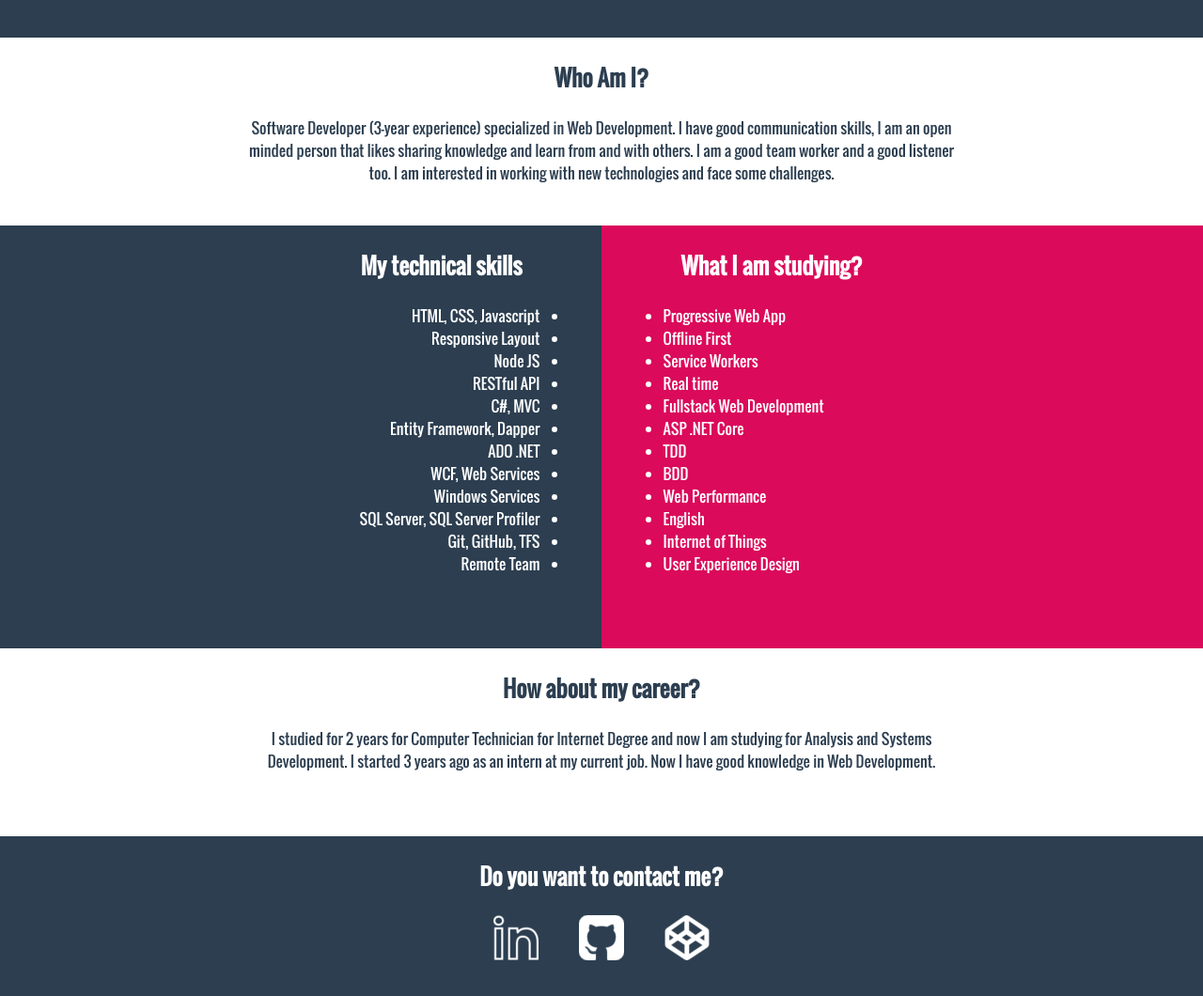
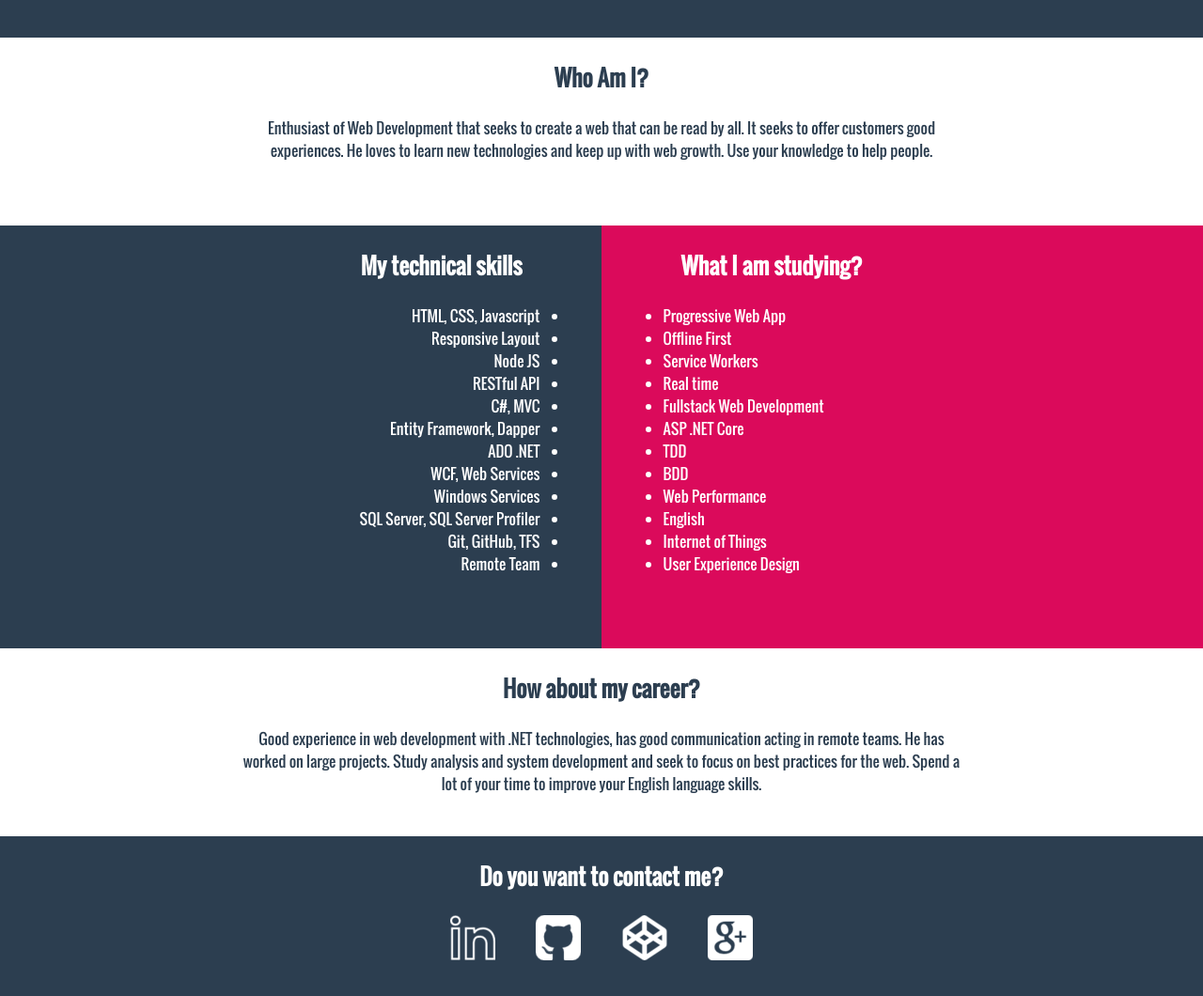
Before and after one commit to rafaelbenetti/about-me, a website: page index.html in a window 1280 px wide. Shown: the part 260-1320 px from the top of the page at 94% size. Drawn offline with Linux system fonts and the light colour scheme.

Commit message:
add(img): add imagem to gmail contact

```diff
--- a/css/style.css
+++ b/css/style.css
@@ -114,6 +114,12 @@ section.carrer {
     background-color: #FFFFFF;
 }
 
+@media screen and (max-width:425px) {
+    footer a {
+        margin: 5px;
+    }
+}
+
 @media screen and (max-width:800px) {
     section {
         font-size: 1.3em;
--- a/index.html
+++ b/index.html
@@ -25,9 +25,8 @@
       <div>
         <h3>Who Am I?</h3>
         <p>
-          Software Developer (3-year experience) specialized in Web Development. I have good communication skills, I am an open minded
-          person that likes sharing knowledge and learn from and with others. I am a good team worker and a good listener
-          too. I am interested in working with new technologies and face some challenges.
+          Enthusiast of Web Development that seeks to create a web that can be read by all. It seeks to offer customers good experiences.
+          He loves to learn new technologies and keep up with web growth. Use your knowledge to help people.
         </p>
         <div/>
     </section>
@@ -73,8 +72,9 @@
       <div>
         <h3>How about my career?</h3>
         <p>
-          I studied for 2 years for Computer Technician for Internet Degree and now I am studying for Analysis and Systems Development.
-          I started 3 years ago as an intern at my current job. Now I have good knowledge in Web Development.
+          Good experience in web development with .NET technologies, has good communication acting in remote teams. He has worked on large projects.
+          Study analysis and system development and seek to focus on best practices for the web. Spend a lot of your time
+          to improve your English language skills.
         </p>
         <div/>
     </section>
@@ -84,13 +84,16 @@
       <h3>Do you want to contact me?</h3>
       <contact>
         <a href="https://www.linkedin.com/in/rafael-benetti/en" target="_blank">
-          <img src="images/social/linkedin.png" width="48" height="48" />
+          <img src="images/social/linkedin.png" width="48" height="48" title="linkedin" />
         </a>
         <a href="https://github.com/rafaelbenetti" target="_blank">
-          <img src="images/social/github.png" width="48" height="48" />
+          <img src="images/social/github.png" width="48" height="48" title="github" />
         </a>
         <a href="https://codepen.io/rafaelbenetti/" target="_blank">
-          <img src="images/social/codepen.png" width="48" height="48" />
+          <img src="images/social/codepen.png" width="48" height="48" title="codepen" />
+        </a>
+        <a href="mailto:rafaeldeoliveirabenetti@gmail.com" target="_blank">
+          <img src="images/social/gmail.png" width="48" height="48" title="rafaeldeoliveirabenetti@gmail.com" />
         </a>
       </contact>
     </section>
```
Also changed, not shown: css/assets/style.min.css, images/social/gmail.png (added).
